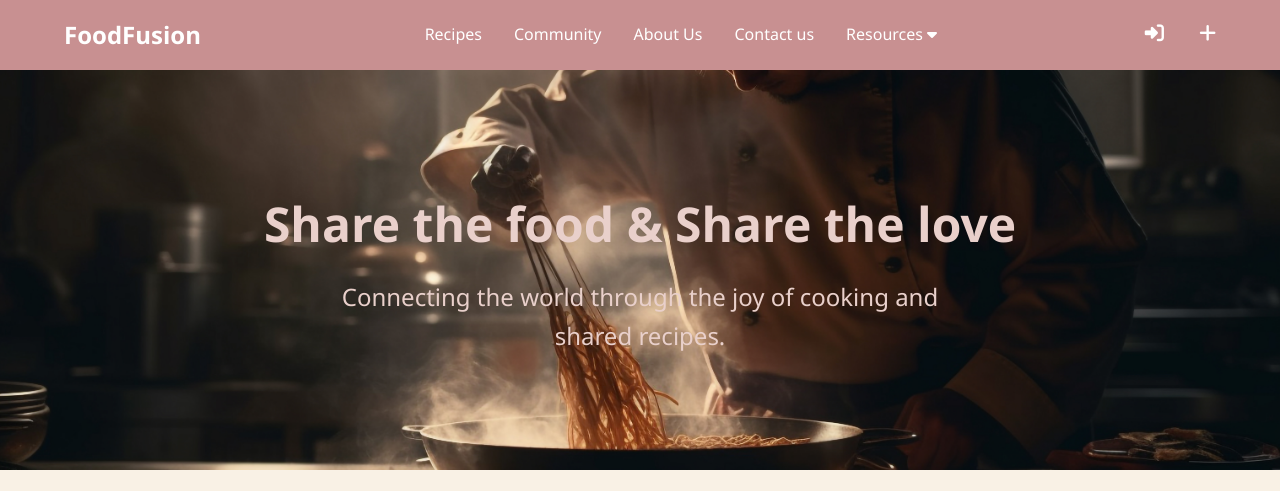
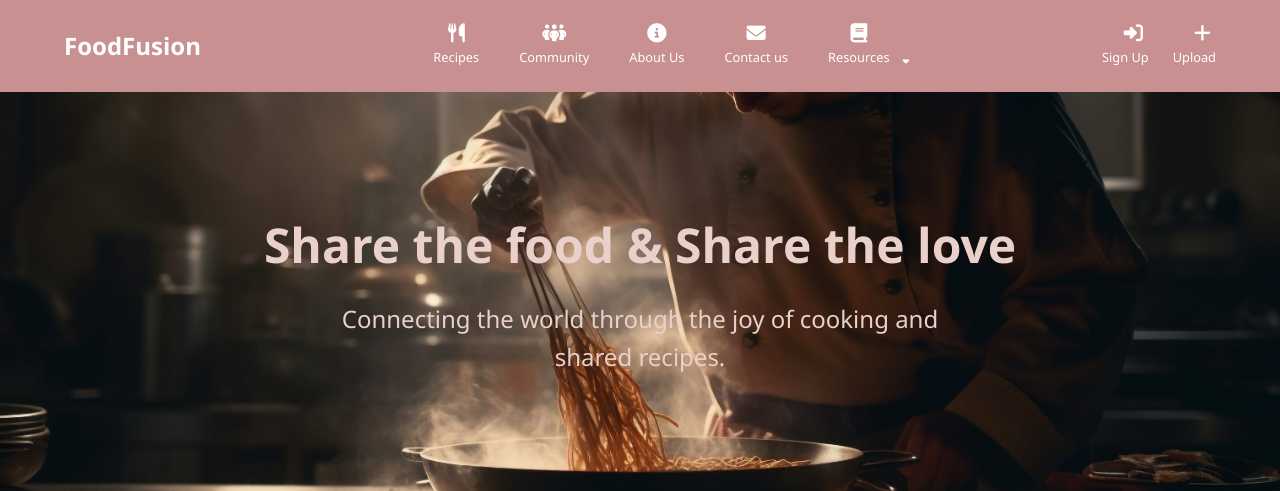
Before and after one commit to Luna-11/BEAssignment, a PHP site: page / in a window 1280 px wide. Shown: the top 491 px of the page. Run offline with PHP 8.4, Linux system fonts and the light colour scheme.

Commit message:
navUpdate

```diff
--- a/homeStyle.css
+++ b/homeStyle.css
@@ -122,6 +122,122 @@ body {
 
 .nav-links .dropdown:hover .dropdown-menu {
   display: block;
+}
+/* Updated Navigation Bar Styles */
+.nav-links {
+  display: flex;
+  gap: 1.5rem; /* Adjust spacing between items */
+}
+
+.nav-links li a {
+  color: var(--white);
+  text-decoration: none;
+  display: block;
+  padding: 0.5rem 0;
+}
+
+.nav-icon-text {
+  display: flex;
+  flex-direction: column;
+  align-items: center;
+  position: relative;
+  padding: 0 0.5rem;
+}
+
+.nav-icon-text i:first-child {
+  font-size: 1.2rem;
+  margin-bottom: 0.25rem;
+}
+
+.nav-icon-text span {
+  font-size: 0.8rem;
+  font-weight: 500;
+}
+
+/* Dropdown specific styles */
+.dropdown .nav-icon-text {
+  padding-right: 1.25rem; /* Space for dropdown indicator */
+}
+
+.dropdown-indicator {
+  position: absolute;
+  right: 0;
+  bottom: 0;
+  font-size: 0.7rem;
+}
+
+/* Dropdown menu styles (unchanged from your original) */
+.nav-links .dropdown-menu {
+  display: none;
+  position: absolute;
+  background-color: var(--light_yellow);
+  box-shadow: 0 4px 8px var(--shadow-color);
+  list-style: none;
+  padding: 0;
+  margin: 0;
+  top: 100%;
+  left: 0;
+  z-index: 999;
+  min-width: 180px;
+}
+
+.nav-links .dropdown-menu li a {
+  display: block;
+  padding: 0.75rem 1.5rem;
+  color: var(--black);
+  text-decoration: none;
+  white-space: nowrap;
+  text-align: left;
+}
+
+.nav-links .dropdown:hover .dropdown-menu {
+  display: block;
+}
+
+/* Hover effects */
+.nav-links li a:hover {
+  opacity: 0.9;
+}
+
+.nav-links li a:hover .nav-icon-text i:first-child {
+  transform: translateY(-2px);
+  transition: transform 0.2s ease;
+}
+
+/* Updated Right Side Icons */
+.nav-icons {
+  display: flex;
+  gap: 1.5rem; /* Match the gap from main nav */
+  align-items: center;
+}
+
+.nav-icons a {
+  color: var(--white);
+  text-decoration: none;
+  display: flex;
+  flex-direction: column;
+  align-items: center;
+  padding: 0.5rem 0;
+}
+
+.nav-icons i {
+  font-size: 1.2rem; /* Match icon size from main nav */
+  margin-bottom: 0.25rem;
+}
+
+.nav-icons span {
+  font-size: 0.8rem; /* Match text size from main nav */
+  font-weight: 500;
+}
+
+/* Hover effects to match main nav */
+.nav-icons a:hover {
+  opacity: 0.9;
+}
+
+.nav-icons a:hover i {
+  transform: translateY(-2px);
+  transition: transform 0.2s ease;
 }
 
 /* ===== HERO SECTION ===== */
--- a/index.html
+++ b/index.html
@@ -10,31 +10,70 @@
 
 
     <!-- Navigation Bar -->
+      <!-- Navigation Bar -->
 <nav class="navbar">
   <div class="nav-container">
     <a href="index.html" class="logo">FoodFusion</a>
 
     <!-- Centered Navigation Links -->
     <ul class="nav-links">
-        <li><a href="#">Recipes</a></li>
-        <li><a href="#">Community</a></li>
-        <li><a href="aboutUs.html">About Us</a></li>
-        <li><a href="contactUs.html">Contact us</a></li>
+      <li>
+        <a href="#">
+          <div class="nav-icon-text">
+            <i class="fa-solid fa-utensils"></i>
+            <span>Recipes</span>
+          </div>
+        </a>
+      </li>
+      <li>
+        <a href="#">
+          <div class="nav-icon-text">
+            <i class="fa-solid fa-people-group"></i>
+            <span>Community</span>
+          </div>
+        </a>
+      </li>
+      <li>
+        <a href="aboutUs.html">
+          <div class="nav-icon-text">
+            <i class="fa-solid fa-circle-info"></i>
+            <span>About Us</span>
+          </div>
+        </a>
+      </li>
+      <li>
+        <a href="contactUs.html">
+          <div class="nav-icon-text">
+            <i class="fa-solid fa-envelope"></i>
+            <span>Contact us</span>
+          </div>
+        </a>
+      </li>
       <li class="dropdown">
-          <a href="#">Resources <i class="fa-solid fa-caret-down"></i></a>
+        <a href="#">
+          <div class="nav-icon-text">
+            <i class="fa-solid fa-book"></i>
+            <span>Resources</span>
+            <i class="fa-solid fa-caret-down dropdown-indicator"></i>
+          </div>
+        </a>
         <ul class="dropdown-menu">
           <li><a href="eduRes.html">Educational Resources</a></li>
           <li><a href="culRes.html">Culinary Resources</a></li>
         </ul>
       </li>
-
-
     </ul>
 
     <!-- Right Side Icons -->
     <div class="nav-icons">
-       <a href="logIn.html"><i class="fa-solid fa-right-to-bracket"></i></a>
-        <a href="upload.html"><i class="fa-solid fa-plus"></i></a>
+      <a href="logIn.html" class="nav-icon-text">
+        <i class="fa-solid fa-right-to-bracket"></i>
+        <span>Sign Up</span>
+      </a>
+      <a href="upload.html" class="nav-icon-text">
+        <i class="fa-solid fa-plus"></i>
+        <span>Upload</span>
+      </a>
     </div>
   </div>
 </nav>
```
Lines whose indentation alone changed are shown as unchanged.
